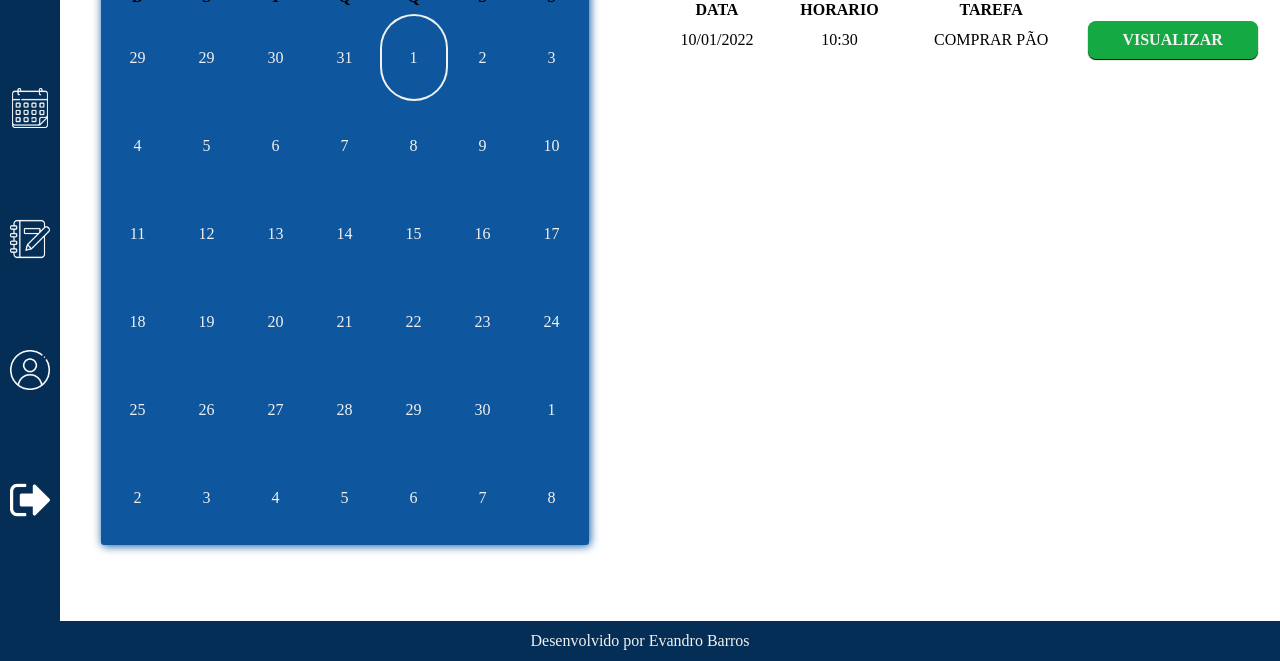
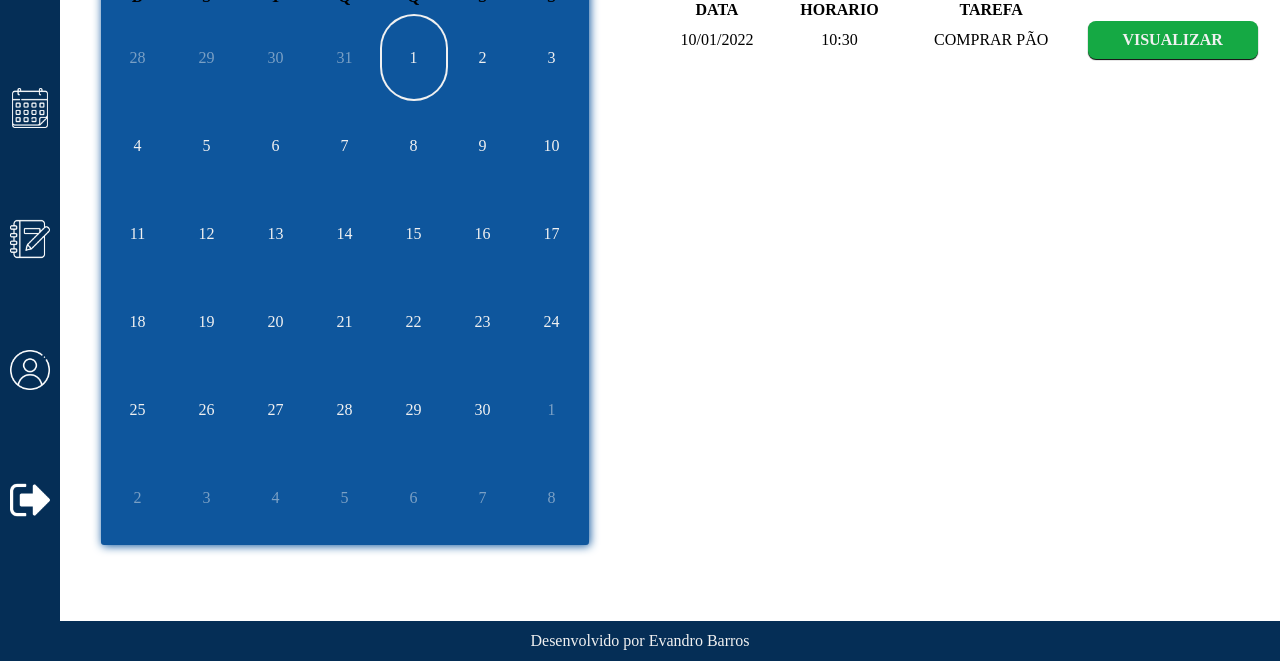
Before and after one commit to evandrob10/ProjetoAgenda, a plain HTML site: page pages/calendario/index.html in a window 1280 px wide. Shown: the part 139-800 px from the top of the page. Drawn offline with Linux system fonts and the light colour scheme.

Commit message:
Correção de cores de numero meses anterior e posterior

```diff
--- a/pages/calendario/css/calendario.module.css
+++ b/pages/calendario/css/calendario.module.css
@@ -32,6 +32,9 @@
 }
 #calendario table td:hover{
     transform: scale(2);
+}
+#calendario .dia-fora-mes{
+    color: #f1f1f17a;
 }
 .dia-clicado{
     border-radius: 5em;
--- a/pages/calendario/index.html
+++ b/pages/calendario/index.html
@@ -58,10 +58,10 @@
                         </thead>
                         <tbody>
                             <tr>
-                                <td>29</td>
-                                <td>29</td>
-                                <td>30</td>
-                                <td>31</td>
+                                <td class="dia-fora-mes">28</td>
+                                <td class="dia-fora-mes">29</td>
+                                <td class="dia-fora-mes">30</td>
+                                <td class="dia-fora-mes">31</td>
                                 <td class="dia-clicado">1</td>
                                 <td>2</td>
                                 <td>3</td>
@@ -100,16 +100,16 @@
                                 <td>28</td>
                                 <td>29</td>
                                 <td>30</td>
-                                <td>1</td>
+                                <td class="dia-fora-mes">1</td>
                             </tr>
                             <tr>
-                                <td>2</td>
-                                <td>3</td>
-                                <td>4</td>
-                                <td>5</td>
-                                <td>6</td>
-                                <td>7</td>
-                                <td>8</td>
+                                <td class="dia-fora-mes">2</td>
+                                <td class="dia-fora-mes">3</td>
+                                <td class="dia-fora-mes">4</td>
+                                <td class="dia-fora-mes">5</td>
+                                <td class="dia-fora-mes">6</td>
+                                <td class="dia-fora-mes">7</td>
+                                <td class="dia-fora-mes">8</td>
                             </tr>
                         </tbody>
                     </table>
```
